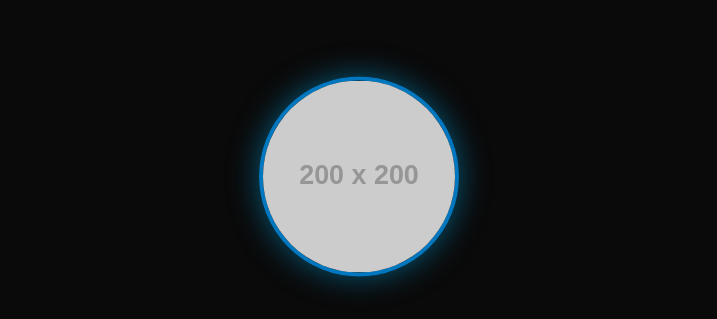
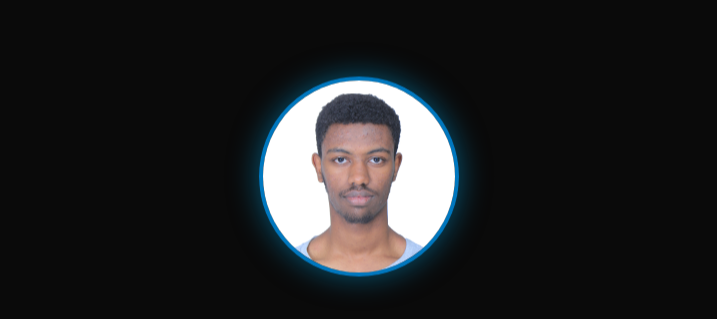
Before and after one commit to nahiketema/PORTFOLIO_WEBSITE, a plain HTML site: page index.html in a window 1280 px wide. Shown: the part 109-428 px from the top of the page, without its empty margins (281-998 px from the left). Drawn offline with Linux system fonts and the light colour scheme; placeholder pictures from the web are drawn by us.

Commit message:
Add profile picture in images folder

```diff
--- a/index.html
+++ b/index.html
@@ -10,7 +10,7 @@
 <body>
     <section id="home" class="hero">
         <div class="profile-pic">
-            <img src="https://via.placeholder.com/200" alt="Profile Picture">
+            <img src="images/347.jpg" alt="Profile Picture">
         </div>
         <div class="hero-content">
             <h1 class="glow">Nahom Ketema</h1>
```
Also changed, not shown: images/347.jpg (added).
